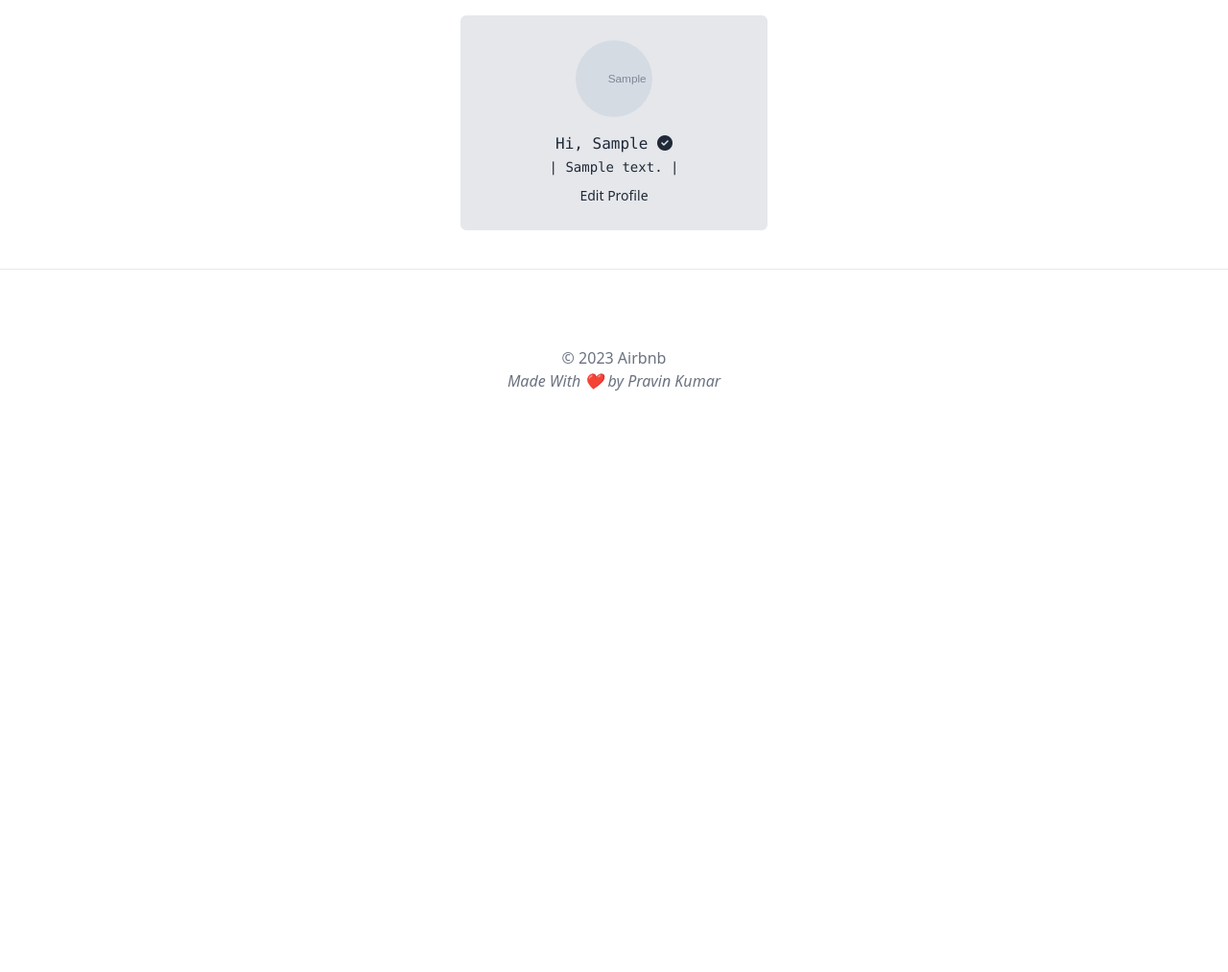
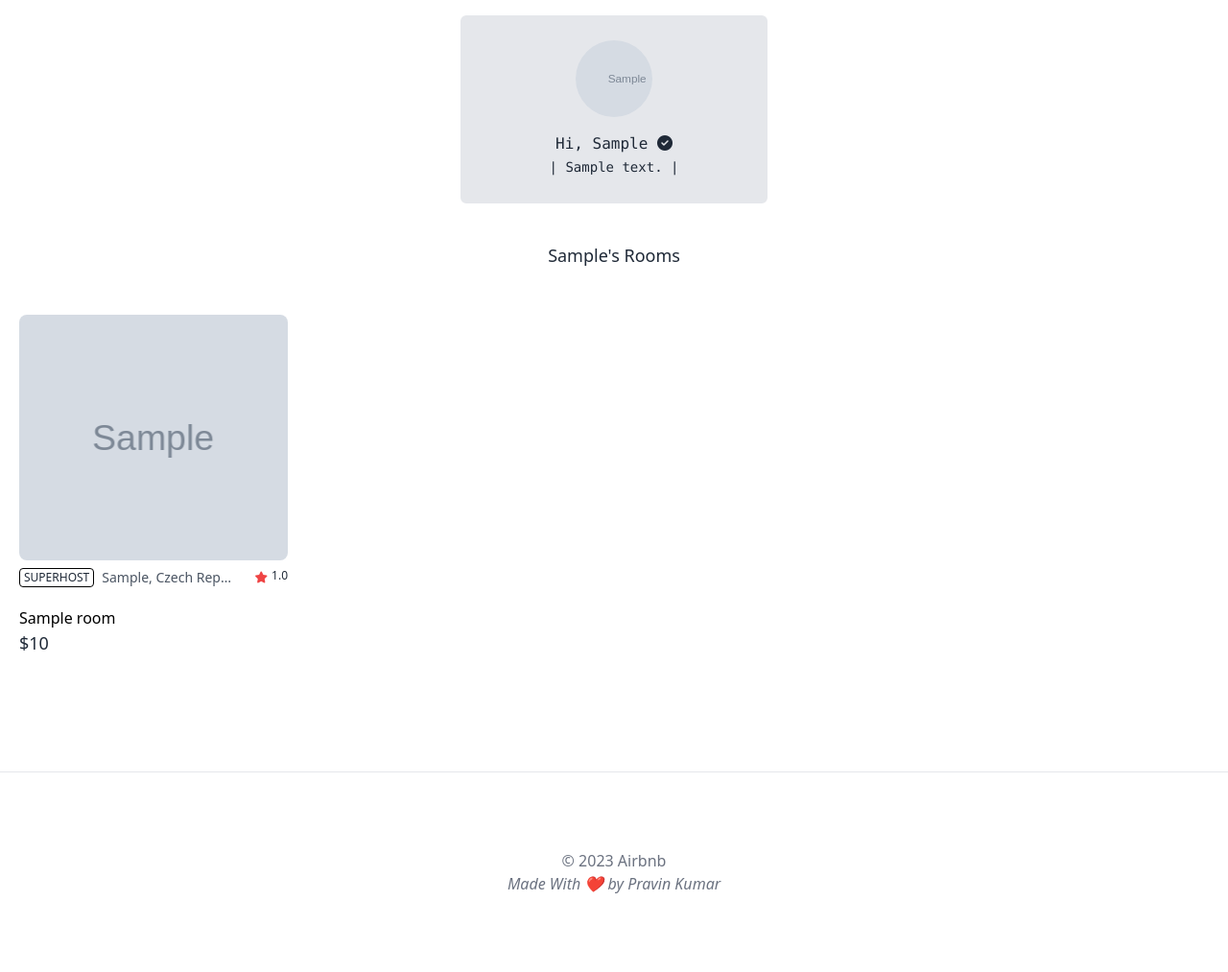
Before and after one commit to Pravin-Kumar-21/Airbnb_Clone_Latest, a Django app: page /users/1 in a window 1280 px wide. Shown: the part 80-1093 px from the top of the page at 96% size. Before the commit the page ends 487 px from the top, so only its background shows below. Run offline with Django 4.2, Linux system fonts and the light colour scheme; tables that the repository leaves empty hold one stand-in row (values such as "Sample post"); grey boxes marked "Sample" are stand-in pictures; style sheets or scripts are compiled from the project's sources; some libraries are stand-ins or nearby versions.

Commit message:
Customize User Profile

```diff
--- a/templates/users/user_detail.html
+++ b/templates/users/user_detail.html
@@ -15,20 +15,31 @@
 
             {% else %}
             <div class="h-20 w-20 bg-gray-700 rounded-full text-white flex justify-center items-center text-3xl">
-                <span>{{user_obj.first_name|first}}
-
-
-                </span>
+                <span>{{user_obj.first_name|first}}</span>
                 {% endif %}
             </div>
 
             <span class="text-center font-light font-mono mt-4">Hi, {{user_obj.first_name}}
                 {% if user_obj.superhost %}
-                    <i class="fa-solid fa-check-circle"></i>
+                    <i class="fa-solid fa-circle-check"></i>
                 {% endif %}
                 <br>
                 <span class="text-sm">|&nbsp;{{user_obj.bio}}&nbsp;|</span>
             </span>
-        <a class="pt-2 text-sm font-extralight " href="#">Edit Profile</a>
+
+        {% if user == user_obj %}
+            <a class="pt-2 text-sm font-extralight bg-red-400 w-3/4 text-center py-3 px-2 rounded-lg mt-4" href="#">Edit Profile</a>
+        {% endif %}
+
+    </div>
+    <div class="container  mx-auto pb-10 flex flex-col items-center">
+        <h3 class="mx-auto mb-12 text-lg font-light">{{user_obj.first_name}}'s Rooms</h3>
+        <div class="container flex flex-wrap  mb-10">
+
+            {% for room in user_obj.rooms.all %}
+                {% include 'Partials/room_card.html' with room=room %}
+            {% endfor %}
+        </div>
+
     </div>
         {% endblock content %} users_detail
```
